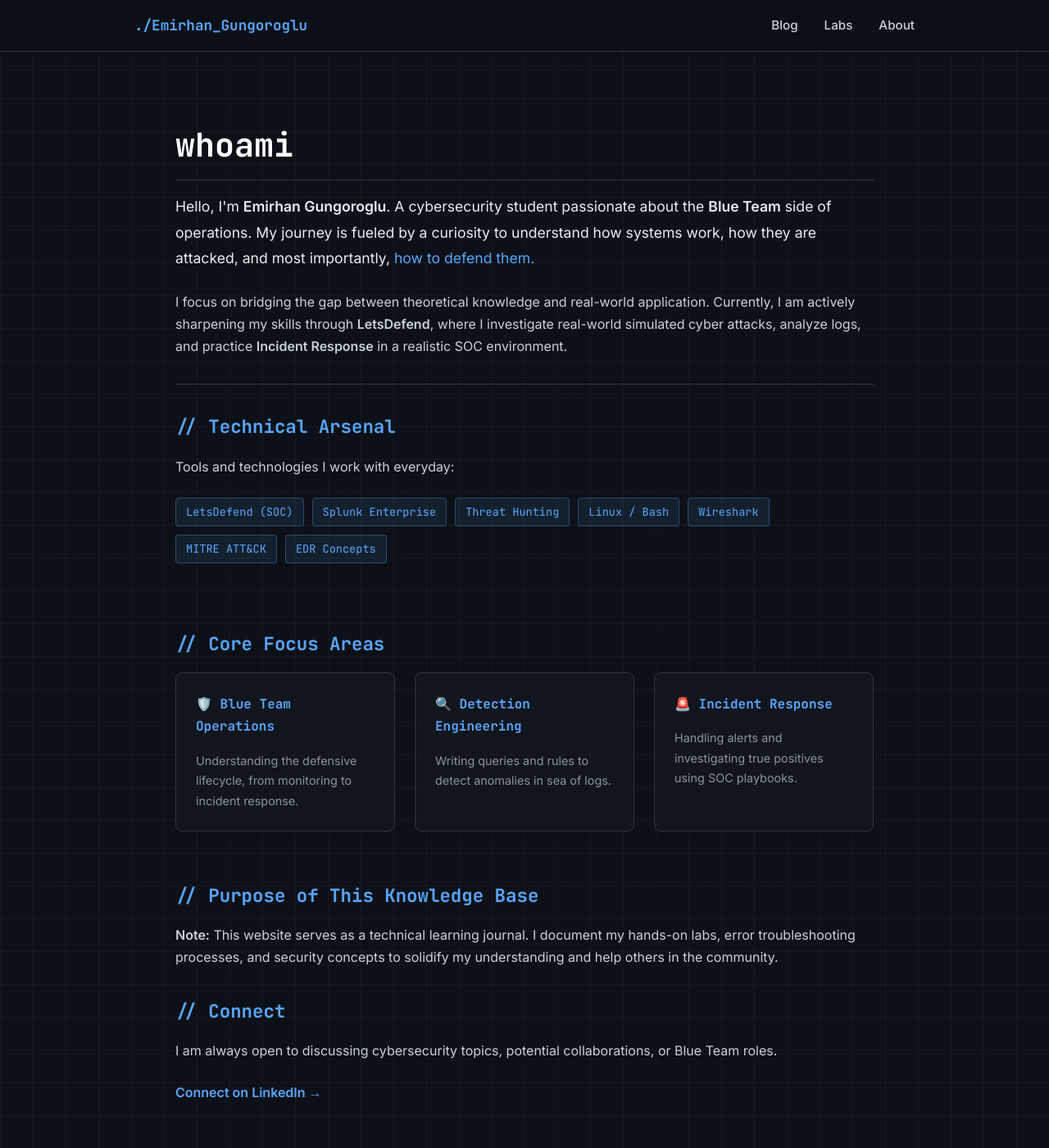
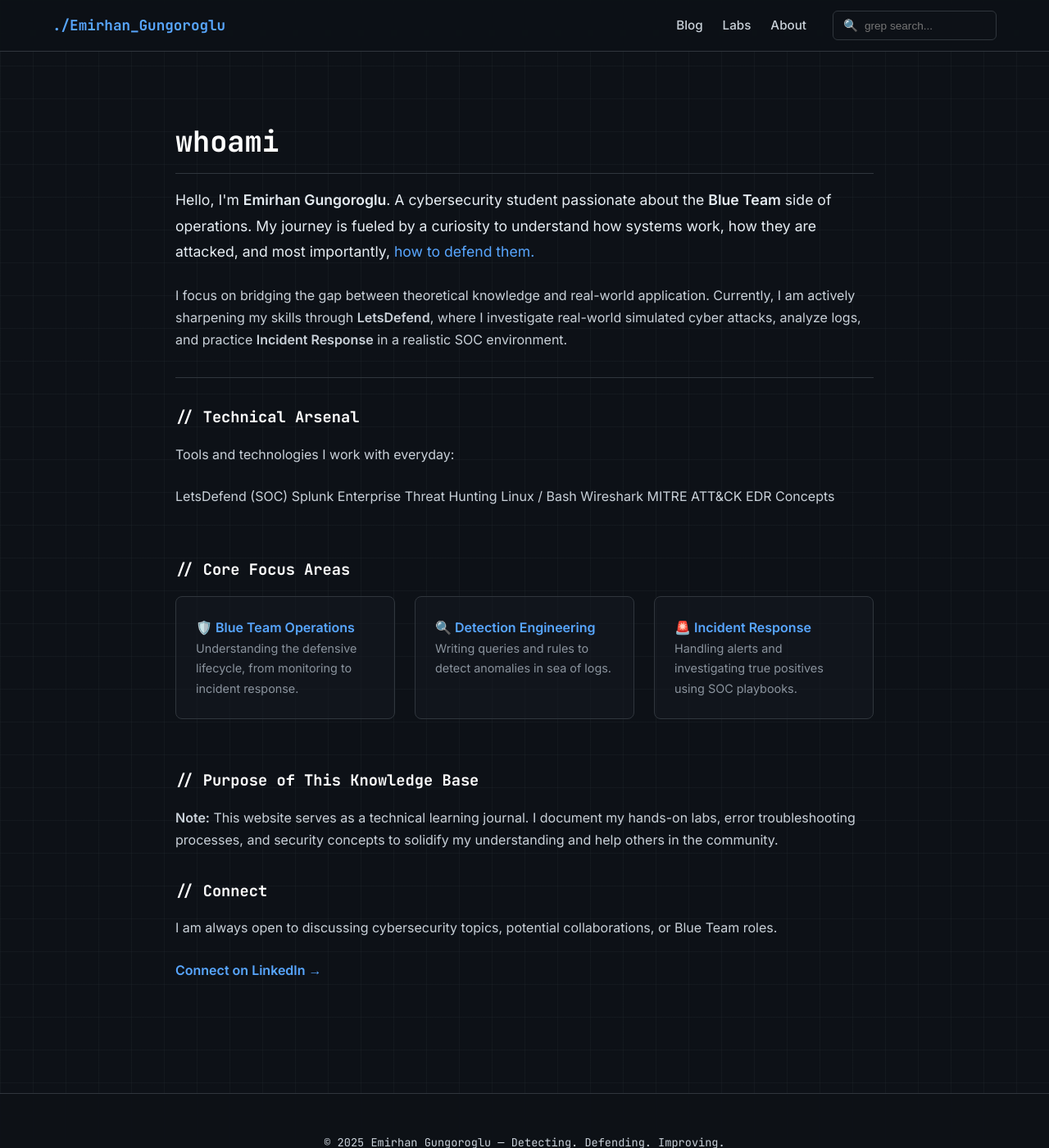
Before and after one commit to cybergungor/cybergungor.github.io, a Jekyll site: the page built from about.md, in a window 1280 px wide and 1400 px high. Shown: the whole window at 82% size. Built offline with Jekyll 4.4.1, drawn with Linux system fonts in a browser that asks for light colours; comment, search, counter and statistics services are not loaded.

Commit message:
Update default.html

```diff
--- a/_layouts/default.html
+++ b/_layouts/default.html
@@ -5,22 +5,22 @@
   <meta name="viewport" content="width=device-width, initial-scale=1.0">
 
   <title>{% if page.title %}{{ page.title }} | {% endif %}Emirhan Gungoroglu</title>
-  <meta property="og:url" content="emirhangungoroglu.github.io/">
+  <meta name="description" content="Cybersecurity Portfolio. Blue Team operations, SOC workflows, Splunk, and Detection Engineering knowledge base.">
+  <meta name="author" content="Emirhan Gungoroglu">
+
+  <meta property="og:title" content="{% if page.title %}{{ page.title }} | {% endif %}Emirhan Gungoroglu">
+  <meta property="og:description" content="Cybersecurity Portfolio. Blue Team operations, SOC workflows, and Detection Engineering.">
+  <meta property="og:image" content="https://emirhangungoroglu.github.io/assets/images/CYBER.png">
+  <meta property="og:url" content="https://emirhangungoroglu.github.io{{ page.url }}">
   <meta property="og:type" content="website">
 
-  <meta property="og:title" content="{% if page.title %}{{ page.title }} | {% endif %}Emirhan Gungoroglu">
-  <meta property="og:description" content="Cybersecurity Portfolio. Blue Team operations, SOC workflows, Splunk, and Detection Engineering knowledge base.">
-
-  <meta property="og:image" content="https://emirhangungoroglu.github.io/assets/images/CYBER.png">
-
   <meta name="twitter:card" content="summary_large_image">
-  <meta property="twitter:domain" content="emirhangungoroglu.github.io">
-  <meta property="twitter:url" content="https://emirhangungoroglu.github.io/">
+  <meta name="twitter:domain" content="emirhangungoroglu.github.io">
+  <meta name="twitter:url" content="https://emirhangungoroglu.github.io{{ page.url }}">
   <meta name="twitter:title" content="Emirhan Gungoroglu | Blue Team Analyst">
   <meta name="twitter:description" content="Focusing on SOC Operations, SIEM Architecture, and Incident Response.">
   <meta name="twitter:image" content="https://emirhangungoroglu.github.io/assets/images/CYBER.png">
-  <meta name="description" content="{{ page.description | default: site.description }}">
-  <meta name="author" content="Emirhan Gungoroglu">
+
   <link rel="icon" type="image/png" href="/assets/images/favicon.png">
 
   <link rel="preconnect" href="https://fonts.googleapis.com">
@@ -28,52 +28,23 @@
   <link href="https://fonts.googleapis.com/css2?family=Inter:wght@400;500;600&family=JetBrains+Mono:wght@400;700&display=swap" rel="stylesheet">
 
   <style>
-    /* ===== YETENEK ROZETLERİ (TECH BADGES) ===== */
-.badge-container {
-  display: flex;
-  flex-wrap: wrap;
-  gap: 10px;
-  margin-top: 10px;
-  margin-bottom: 20px;
-}
-
-.tech-badge {
-  background: rgba(88, 166, 255, 0.1); /* Hafif mavi arka plan */
-  border: 1px solid rgba(88, 166, 255, 0.3); /* İnce mavi çerçeve */
-  color: #58a6ff; /* Neon mavi yazı */
-  padding: 5px 12px;
-  border-radius: 4px;
-  font-family: 'JetBrains Mono', monospace;
-  font-size: 0.85rem;
-  transition: all 0.3s ease;
-}
-
-.tech-badge:hover {
-  background: rgba(88, 166, 255, 0.25);
-  transform: translateY(-2px);
-  box-shadow: 0 0 10px rgba(88, 166, 255, 0.2);
-}
-    /* ===== AYARLAR & RENKLER ===== */
+    /* ===== GENEL STİLLER ===== */
     :root {
-      --bg-color: #0d1117;        /* Arka plan koyu gri */
-      --card-bg: #161b22;         /* Kart rengi */
-      --border-color: #30363d;    /* Çerçeve rengi */
-      --text-main: #c9d1d9;       /* Yazı rengi */
-      --text-muted: #8b949e;      /* Sönük yazı rengi */
-      --accent: #58a6ff;          /* Mavi Takım Rengi (Neon Mavi) */
-      --code-bg: #1f2428;         /* Kod bloğu arka planı */
+      --bg-color: #0d1117;
+      --card-bg: #161b22;
+      --border-color: #30363d;
+      --text-main: #c9d1d9;
+      --text-muted: #8b949e;
+      --accent: #58a6ff;
     }
 
     * { margin: 0; padding: 0; box-sizing: border-box; }
 
-    /* ===== ANA GÖVDE (GRID EKLENDİ) ===== */
     body {
       background-color: var(--bg-color);
-      /* Siber Izgara Deseni */
       background-image: linear-gradient(rgba(48, 54, 61, 0.2) 1px, transparent 1px),
       linear-gradient(90deg, rgba(48, 54, 61, 0.2) 1px, transparent 1px);
       background-size: 40px 40px;
-
       color: var(--text-main);
       font-family: 'Inter', sans-serif;
       line-height: 1.7;
@@ -82,14 +53,7 @@
       min-height: 100vh;
     }
 
-    /* ===== MAVİ SEÇİM EFEKTİ ===== */
-    ::selection {
-      background: var(--accent);
-      color: #000;
-    }
-
     a { text-decoration: none; color: inherit; transition: 0.2s; }
-    a:hover { color: var(--accent); }
 
     /* ===== NAVBAR ===== */
     header {
@@ -97,17 +61,17 @@
       border-bottom: 1px solid var(--border-color);
       position: sticky;
       top: 0;
-      z-index: 100;
+      z-index: 1000;
       backdrop-filter: blur(5px);
     }
 
     .navbar {
-      max-width: 1000px;
+      max-width: 1200px;
       margin: 0 auto;
       display: flex;
       justify-content: space-between;
       align-items: center;
-      padding: 1rem 1.5rem;
+      padding: 0.8rem 1.5rem;
     }
 
     .logo {
@@ -115,11 +79,18 @@
       font-weight: 700;
       color: var(--accent);
       font-size: 1.1rem;
+      white-space: nowrap;
+    }
+
+    .nav-right {
+        display: flex;
+        align-items: center;
+        gap: 2rem;
     }
 
     .nav-links {
       display: flex;
-      gap: 2rem;
+      gap: 1.5rem;
     }
 
     .nav-links a {
@@ -128,12 +99,100 @@
       color: var(--text-main);
     }
 
-    .nav-links a:hover {
-      color: var(--accent);
-      text-shadow: 0 0 8px rgba(88, 166, 255, 0.4);
+    .nav-links a:hover { color: var(--accent); }
+
+    /* ===== ARAMA KUTUSU (NAVBAR) ===== */
+    .search-container {
+        position: relative;
     }
 
-    /* ===== İÇERİK ALANI ===== */
+    .search-box {
+        background: #0d1117;
+        border: 1px solid var(--border-color);
+        padding: 5px 12px;
+        border-radius: 6px;
+        display: flex;
+        align-items: center;
+        font-family: 'JetBrains Mono', monospace;
+        width: 200px;
+        transition: all 0.3s;
+    }
+
+    .search-box:focus-within {
+        border-color: var(--accent);
+        width: 250px;
+        box-shadow: 0 0 10px rgba(88, 166, 255, 0.2);
+    }
+
+    .search-icon { color: var(--text-muted); font-size: 0.9rem; margin-right: 8px; }
+
+    #global-search-input {
+        background: transparent;
+        border: none;
+        color: #e6edf3;
+        outline: none;
+        width: 100%;
+        font-size: 0.85rem;
+    }
+
+    #search-results {
+        display: none;
+        position: absolute;
+        top: 100%;
+        right: 0;
+        width: 300px;
+        background: var(--card-bg);
+        border: 1px solid var(--accent);
+        border-radius: 6px;
+        margin-top: 10px;
+        box-shadow: 0 10px 30px rgba(0,0,0,0.5);
+        max-height: 400px;
+        overflow-y: auto;
+        z-index: 1001;
+    }
+
+    .search-result-item {
+        display: block;
+        padding: 10px 15px;
+        border-bottom: 1px solid var(--border-color);
+        transition: background 0.2s;
+    }
+
+    .search-result-item:hover { background: rgba(88, 166, 255, 0.1); }
+
+    .result-title { display: block; color: #e6edf3; font-weight: 600; font-size: 0.9rem; }
+
+    .result-meta {
+        font-size: 0.75rem; color: var(--text-muted);
+        font-family: 'JetBrains Mono', monospace; margin-top: 3px;
+    }
+
+    /* ===== BACK TO TOP BUTTON ===== */
+    #backToTop {
+        display: none;
+        position: fixed;
+        bottom: 30px;
+        right: 30px;
+        z-index: 99;
+        border: 1px solid var(--accent);
+        outline: none;
+        background-color: rgba(13, 17, 23, 0.9);
+        color: var(--accent);
+        cursor: pointer;
+        padding: 10px;
+        border-radius: 6px;
+        transition: all 0.3s;
+        box-shadow: 0 0 10px rgba(0,0,0,0.5);
+    }
+
+    #backToTop:hover {
+        background-color: var(--accent);
+        color: #0d1117;
+        box-shadow: 0 0 20px var(--accent);
+        transform: translateY(-5px);
+    }
+
+    /* ===== CONTENT ===== */
     main {
       flex: 1;
       max-width: 900px;
@@ -142,77 +201,16 @@
       padding: 0 1.5rem;
     }
 
-    /* ===== MARKDOWN İÇERİK STİLİ (Blog yazıların için) ===== */
-    h1, h2, h3, h4, h5, h6 {
-      font-family: 'JetBrains Mono', monospace;
-      color: #ffffff;
-      margin-top: 2rem;
-      margin-bottom: 1rem;
-    }
+    /* Markdown Styles */
+    h1, h2, h3 { font-family: 'JetBrains Mono', monospace; color: #fff; margin-top: 2rem; margin-bottom: 1rem; }
+    h1 { font-size: 2.2rem; border-bottom: 1px solid var(--border-color); padding-bottom: 0.5rem; }
+    p { margin-bottom: 1.5rem; color: var(--text-main); }
+    a { color: inherit; }
+    .content a { color: var(--accent); text-decoration: underline; }
 
-    h1 { font-size: 2.5rem; border-bottom: 1px solid var(--border-color); padding-bottom: 0.5rem; }
-    h2 { font-size: 1.8rem; }
-    h3 { font-size: 1.4rem; color: var(--accent); }
-
-    p { margin-bottom: 1.5rem; color: var(--text-main); }
-
-    ul, ol { margin-bottom: 1.5rem; margin-left: 2rem; }
-    li { margin-bottom: 0.5rem; }
-
-    pre {
-      background-color: var(--card-bg);
-      border: 1px solid var(--border-color);
-      padding: 1.5rem;
-      border-radius: 8px;
-      overflow-x: auto;
-      margin-bottom: 1.5rem;
-      font-family: 'JetBrains Mono', monospace;
-      font-size: 0.9rem;
-    }
-
-    code {
-      font-family: 'JetBrains Mono', monospace;
-      background-color: rgba(110, 118, 129, 0.4);
-      padding: 0.2rem 0.4rem;
-      border-radius: 4px;
-      font-size: 0.85em;
-      color: #ff7b72;
-    }
-
-    pre code {
-      background-color: transparent;
-      padding: 0;
-      color: var(--text-main);
-    }
-
-    blockquote {
-      border-left: 4px solid var(--accent);
-      padding-left: 1rem;
-      color: var(--text-muted);
-      font-style: italic;
-      margin-bottom: 1.5rem;
-    }
-
-    img {
-      max-width: 100%;
-      border-radius: 8px;
-      border: 1px solid var(--border-color);
-    }
-
-    /* ===== LANDING PAGE OVERRIDE ===== */
-    .landing-body {
-      display: flex;
-      justify-content: center;
-      align-items: center;
-      height: 100vh;
-      text-align: center;
-      background: radial-gradient(circle at center, #161b22 0%, #0d1117 100%);
-    }
-
-    .landing-content {
-      max-width: 600px;
-      padding: 2rem;
-    }
+    pre { background: var(--card-bg); padding: 1.5rem; border-radius: 8px; overflow-x: auto; border: 1px solid var(--border-color); margin-bottom: 1.5rem; }
+    code { font-family: 'JetBrains Mono', monospace; color: var(--text-main); }
+    img { max-width: 100%; border-radius: 8px; border: 1px solid var(--border-color); }
 
     /* ===== FOOTER ===== */
     footer {
@@ -226,97 +224,131 @@
       background: rgba(13, 17, 23, 0.95);
     }
 
-    .footer-content {
-      display: flex;
-      flex-direction: column;
-      align-items: center;
-      gap: 1rem;
-    }
+    .social-links { display: flex; justify-content: center; gap: 1.5rem; margin-top: 1rem; }
+    .social-links a:hover { color: var(--accent); transform: translateY(-3px); }
 
-    .social-links {
-      display: flex;
-      gap: 1.5rem;
-      margin-top: 0.5rem;
-    }
-
-    .social-links a {
-      color: var(--text-muted);
-      transition: all 0.3s ease;
-    }
-
-    .social-links a:hover {
-      color: var(--accent);
-      transform: translateY(-3px);
-      filter: drop-shadow(0 0 5px var(--accent));
-    }
-
-    /* ===== RESPONSIVE ===== */
+    /* Mobile */
     @media (max-width: 768px) {
-      .navbar { flex-direction: column; gap: 1rem; }
-      h1 { font-size: 2rem; }
-    }
-    /* ===== ÖZEL SCROLLBAR (KAYDIRMA ÇUBUĞU) ===== */
-/* Chrome, Safari, Edge için */
-::-webkit-scrollbar {
-  width: 8px; /* Çubuğun genişliği */
-}
-
-::-webkit-scrollbar-track {
-  background: #0d1117; /* Arka plan (siteyle aynı renk) */
-}
-
-::-webkit-scrollbar-thumb {
-  background: #30363d; /* Çubuğun kendisi (koyu gri) */
-  border-radius: 4px;
-}
-
-::-webkit-scrollbar-thumb:hover {
-  background: #58a6ff; /* Üzerine gelince senin MAVİ rengin olsun */
-  cursor: grab;
+        .navbar { flex-direction: column; gap: 1rem; align-items: flex-start; }
+        .nav-right { width: 100%; flex-direction: column; align-items: flex-start; gap: 1rem; }
+        .search-box { width: 100%; }
+        .search-box:focus-within { width: 100%; }
+        #search-results { width: 100%; }
     }
   </style>
 </head>
 
-<body class="{% if page.hide_nav %}landing-body{% endif %}">
+<body>
 
-{% unless page.hide_nav %}
   <header>
     <nav class="navbar">
       <a href="/" class="logo">./Emirhan_Gungoroglu</a>
+
+      <div class="nav-right">
           <div class="nav-links">
             <a href="/blog/">Blog</a>
             <a href="/labs/">Labs</a>
             <a href="/about/">About</a>
           </div>
+
+          <div class="search-container">
+              <div class="search-box">
+                  <span class="search-icon">🔍</span>
+                  <input type="text" id="global-search-input" placeholder="grep search..." autocomplete="off">
+              </div>
+              <div id="search-results"></div>
+          </div>
+      </div>
     </nav>
   </header>
-{% endunless %}
 
-<main {% if page.hide_nav %}class="landing-content"{% endif %}>
+<main>
   {{ content }}
 </main>
 
-{% unless page.hide_nav %}
+<button onclick="topFunction()" id="backToTop" title="Return to Base">
+    <svg width="24" height="24" viewBox="0 0 24 24" fill="none" stroke="currentColor" stroke-width="2">
+        <path d="M12 19V5M5 12l7-7 7 7"/>
+    </svg>
+</button>
+
 <footer>
-    <div class="footer-content">
     <p>&copy; {{ site.time | date: "%Y" }} Emirhan Gungoroglu — Detecting. Defending. Improving.</p>
-
     <div class="social-links">
-            <a href="https://github.com/emirhangungoroglu" target="_blank" title="GitHub">
-                <svg height="24" width="24" viewBox="0 0 16 16" fill="currentColor">
-                    <path d="M8 0C3.58 0 0 3.58 0 8c0 3.54 2.29 6.53 5.47 7.59.4.07.55-.17.55-.38 0-.19-.01-.82-.01-1.49-2.01.37-2.53-.49-2.69-.94-.09-.23-.48-.94-.82-1.13-.28-.15-.68-.52-.01-.53.63-.01 1.08.58 1.23.82.72 1.21 1.87.87 2.33.66.07-.52.28-.87.51-1.07-1.78-.2-3.64-.89-3.64-3.95 0-.87.31-1.59.82-2.15-.08-.2-.36-1.02.08-2.12 0 0 .67-.21 2.2.82.64-.18 1.32-.27 2-.27.68 0 1.36.09 2 .27 1.53-1.04 2.2-.82 2.2-.82.44 1.1.16 1.92.08 2.12.51.56.82 1.27.82 2.15 0 3.07-1.87 3.75-3.65 3.95.29.25.54.73.54 1.48 0 1.07-.01 1.93-.01 2.2 0 .21.15.46.55.38A8.013 8.013 0 0016 8c0-4.42-3.58-8-8-8z"></path>
-                </svg>
-            </a>
-
-            <a href="https://linkedin.com/in/emirhangungoroglu" target="_blank" title="LinkedIn">
-                <svg height="24" width="24" viewBox="0 0 24 24" fill="currentColor">
-                    <path d="M19 0h-14c-2.761 0-5 2.239-5 5v14c0 2.761 2.239 5 5 5h14c2.762 0 5-2.239 5-5v-14c0-2.761-2.238-5-5-5zm-11 19h-3v-11h3v11zm-1.5-12.268c-.966 0-1.75-.79-1.75-1.764s.784-1.764 1.75-1.764 1.75.79 1.75 1.764-.783 1.764-1.75 1.764zm13.5 12.268h-3v-5.604c0-3.368-4-3.113-4 0v5.604h-3v-11h3v1.765c1.396-2.586 7-2.777 7 2.476v6.759z"/>
-                </svg>
-            </a>
-        </div>
+        <a href="https://github.com/emirhangungoroglu" target="_blank">GitHub</a>
+        <a href="https://linkedin.com/in/emirhangungoroglu" target="_blank">LinkedIn</a>
     </div>
 </footer>
-{% endunless %}
+
+<script>
+    // --- 1. SEARCH FUNCTION ---
+    const searchInput = document.getElementById('global-search-input');
+    const resultsContainer = document.getElementById('search-results');
+    let posts = [];
+
+    // Veriyi Çek
+    fetch('/search.json')
+        .then(response => response.json())
+        .then(data => { posts = data; })
+        .catch(error => console.error('Search data not found:', error));
+
+    // Arama Mantığı
+    searchInput.addEventListener('keyup', function() {
+        const query = this.value.toLowerCase();
+
+        if (query.length === 0) {
+            resultsContainer.style.display = 'none';
+            return;
+        }
+
+        const filteredPosts = posts.filter(post => {
+            return post.title.toLowerCase().includes(query) ||
+                   post.category.toLowerCase().includes(query);
+        });
+
+        if (filteredPosts.length > 0) {
+            resultsContainer.innerHTML = filteredPosts.map(post => `
+                <a href="${post.url}" class="search-result-item">
+                    <span class="result-title">${post.title}</span>
+                    <div class="result-meta">
+                        <span style="color: var(--accent)">[${post.category}]</span> • ${post.date}
+                    </div>
+                </a>
+            `).join('');
+            resultsContainer.style.display = 'block';
+        } else {
+            resultsContainer.innerHTML = `
+                <div class="search-result-item" style="color: var(--text-muted); text-align: center;">
+                    No results found for "${query}"
+                </div>`;
+            resultsContainer.style.display = 'block';
+        }
+    });
+
+    // Dışarı tıklayınca kapat
+    document.addEventListener('click', function(e) {
+        if (!document.querySelector('.search-container').contains(e.target)) {
+            resultsContainer.style.display = 'none';
+        }
+    });
+
+    // --- 2. BACK TO TOP FUNCTION ---
+    let mybutton = document.getElementById("backToTop");
+
+    window.onscroll = function() {scrollFunction()};
+
+    function scrollFunction() {
+        if (document.body.scrollTop > 300 || document.documentElement.scrollTop > 300) {
+            mybutton.style.display = "block";
+        } else {
+            mybutton.style.display = "none";
+        }
+    }
+
+    function topFunction() {
+        window.scrollTo({top: 0, behavior: 'smooth'});
+    }
+</script>
 
 </body>
 </html>
```
Lines whose indentation alone changed are shown as unchanged.
